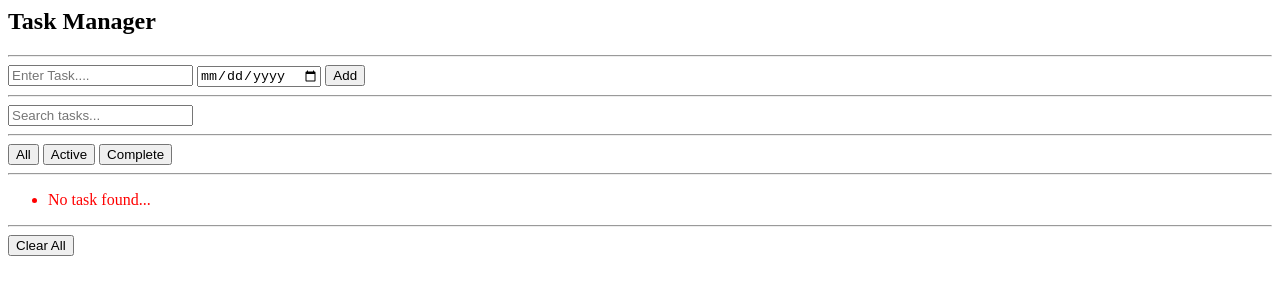
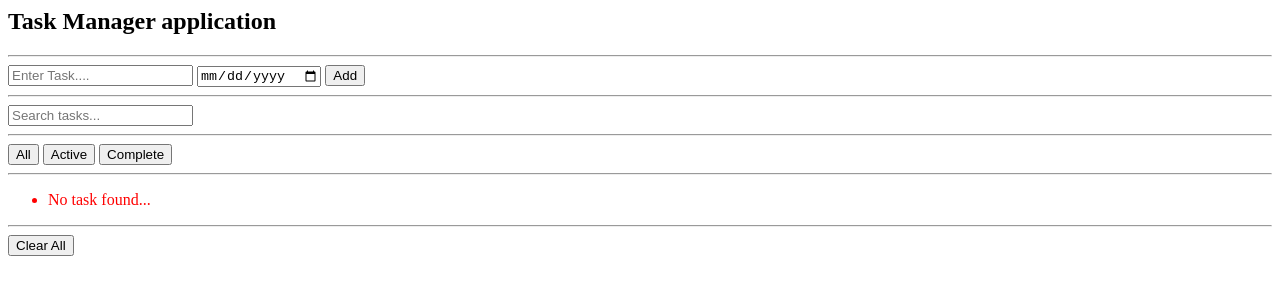
Before and after one commit to RavalAnkesh/demo, a plain HTML site: page javaScripts/Task-2/revise.html in a window 1280 px wide. Drawn offline with Linux system fonts and the light colour scheme.

Commit message:
Update revise.html

```diff
--- a/javaScripts/Task-2/revise.html
+++ b/javaScripts/Task-2/revise.html
@@ -3,7 +3,7 @@
         <title>Task Manager app</title>
     </head>
     <body>
-        <h2>Task Manager</h2>
+        <h2>Task Manager application</h2>
         <hr>
         <input type="text" id="input" placeholder="Enter Task...."/>
         <input type="date" id="duedate">
```
